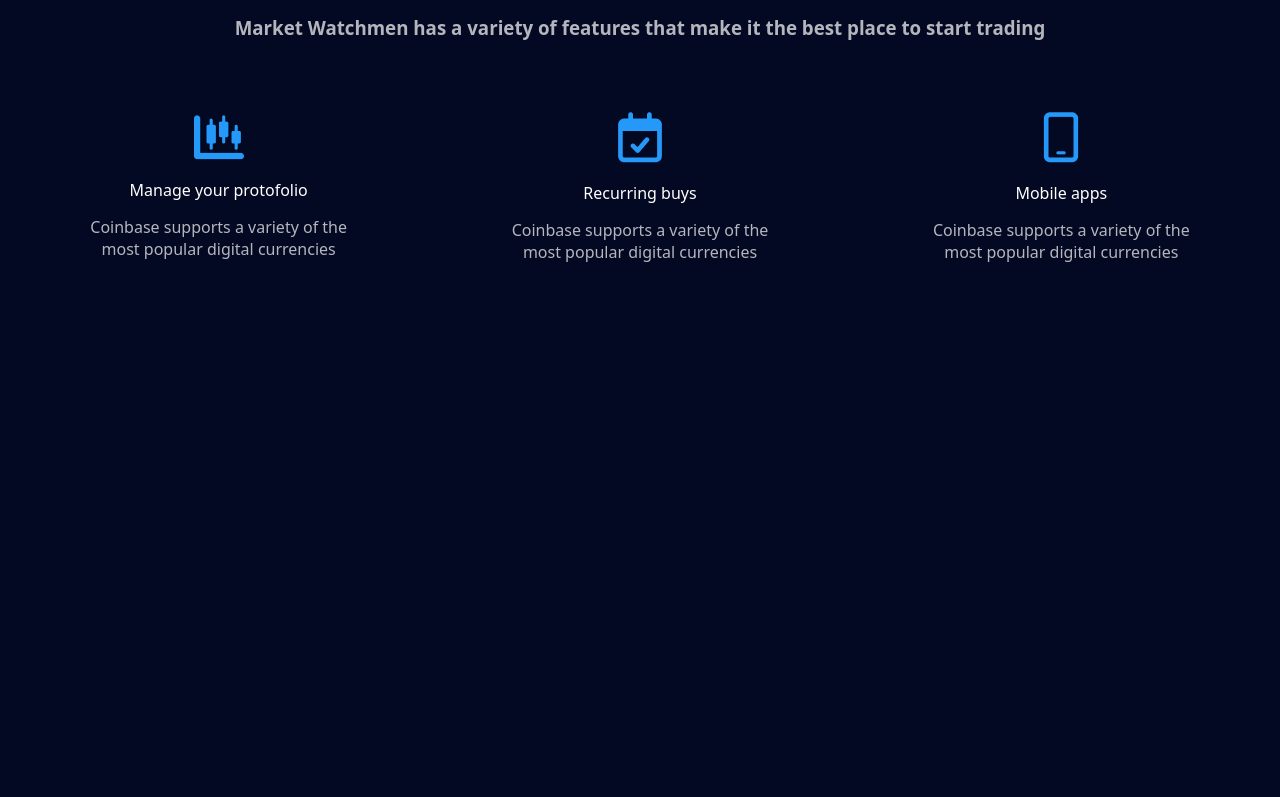
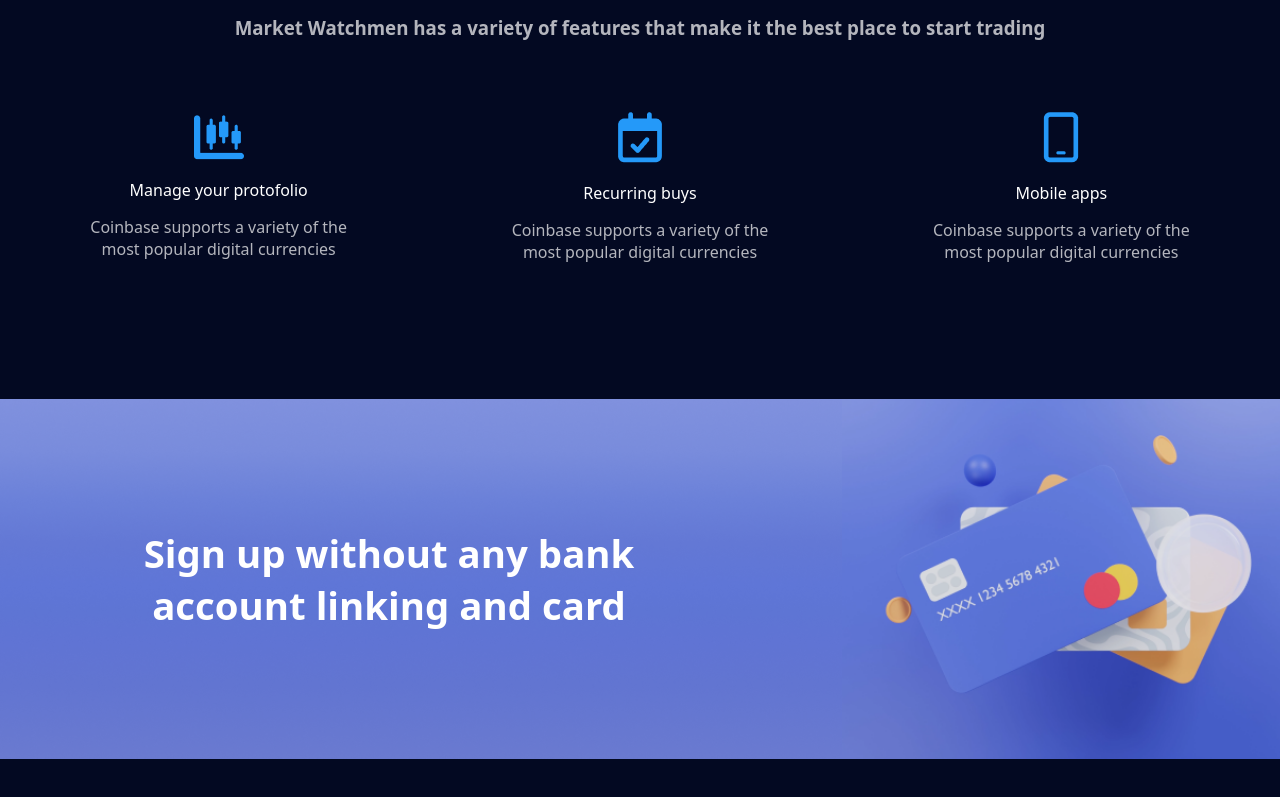
Before and after one commit to priyankasingh2907/coinbase-responsive-website, a React (Vite) app: page / in a window 1280 px wide. Shown: the part 2883-3680 px from the top of the page. Before the commit the page ends 3282 px from the top, so only its background shows below. Built offline with nearby package versions, Linux system fonts and the light colour scheme.

Commit message:
Signup Section created

```diff
--- a/src/App.jsx
+++ b/src/App.jsx
@@ -3,6 +3,7 @@ import DailyPrices from "./Components/DailyPrices";
 import Home from "./Components/Home";
 import Navbar from "./Components/Navbar";
 import Service from "./Components/Service";
+import SignUp from "./Components/SignUp";
 
 export default function App() {
   return (
@@ -12,6 +13,7 @@ export default function App() {
       <DailyPrices />
       <AboutUs />
       <Service />
+      <SignUp/>
     </div>
   );
 }
--- /dev/null
+++ b/src/Components/SignUp.jsx
@@ -0,0 +1,36 @@
+import styled from "styled-components";
+import card from "../assets/card.png";
+import signupBackground from "../assets/signupBackground.png";
+
+export default function SignUp() {
+  return (
+    <Section className="flex gap j-between ">
+      <div className="content text-center">
+        <h2>Sign up without any bank account linking and card</h2>
+      </div>
+      <div className="image">
+        <img src={card} alt="card" />
+      </div>
+    </Section>
+  );
+}
+
+const Section = styled.section`
+  background-image: url(${signupBackground});
+  background-size: contain;
+  margin: 0%;
+  margin-bottom: 8rem;
+  max-width: 100vw;
+  overflow: hidden;
+  .content {
+    padding: 8rem;
+    h2 {
+      font-size: 2.4rem;
+    }
+  }
+  .image {
+    img {
+      height: 100%;
+    }
+  }
+`;
```
